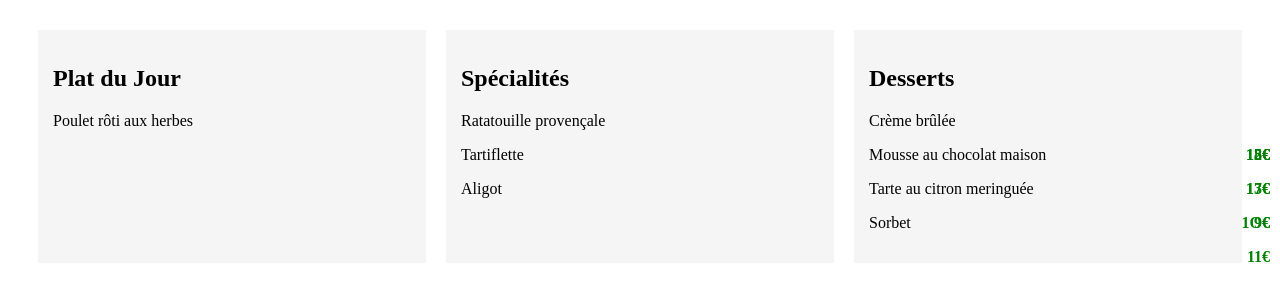
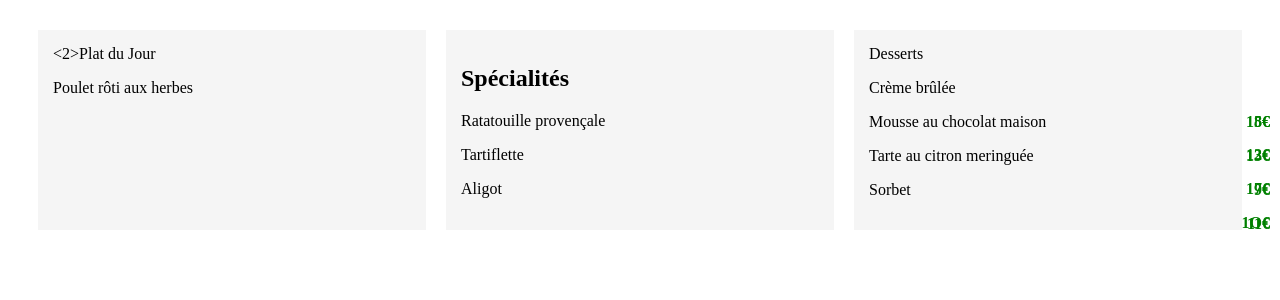
Before and after one commit to marioivanovic/to_debug, a plain HTML site: page index.html in a window 1280 px wide. Drawn offline with Linux system fonts and the light colour scheme.

Commit message:
:fire: oops, there is a lot of problems apparently, debug it ! Good luck ! :fire:

```diff
--- a/index.html
+++ b/index.html
@@ -11,7 +11,7 @@
 <body>
     <div class="menu-container">
         <div class="menu-item">
-            <h2>Plat du Jour</h2>
+            <2>Plat du Jour</2>
             <p>Poulet rôti aux herbes</p>
             <span class="price">15€</span>
         </div>
@@ -24,8 +24,8 @@
             <p>Aligot</p>
             <span class="price">1O€</span>
         </div>
-        <div class="menu-item">
-            <h2>Desserts</h2>
+        <iv class="menu-item">
+            <h>Desserts</h>
             <p>Crème brûlée</p>
             <span class="price">8€</span>
             <p>Mousse au chocolat maison</p>
@@ -34,7 +34,7 @@
             <span class="price">9€</span>
             <p>Sorbet</p>
             <span class="price">11€</span>
-        </div>
+        </iv>
     </div>
 
     <script src="script.js"></script>
```
